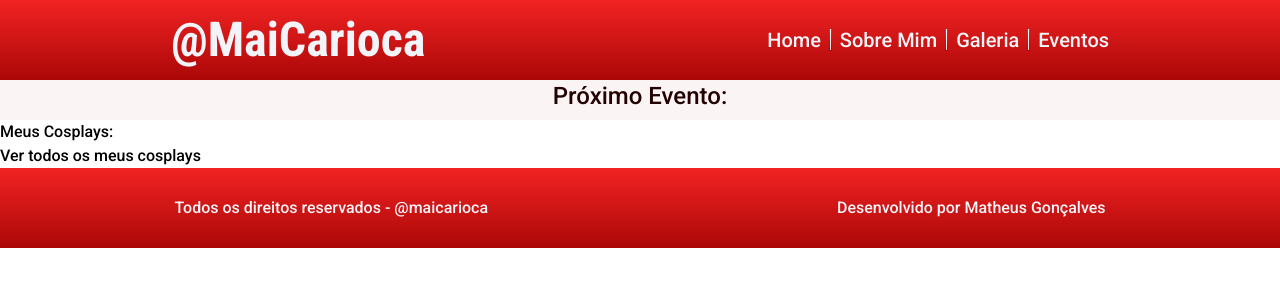
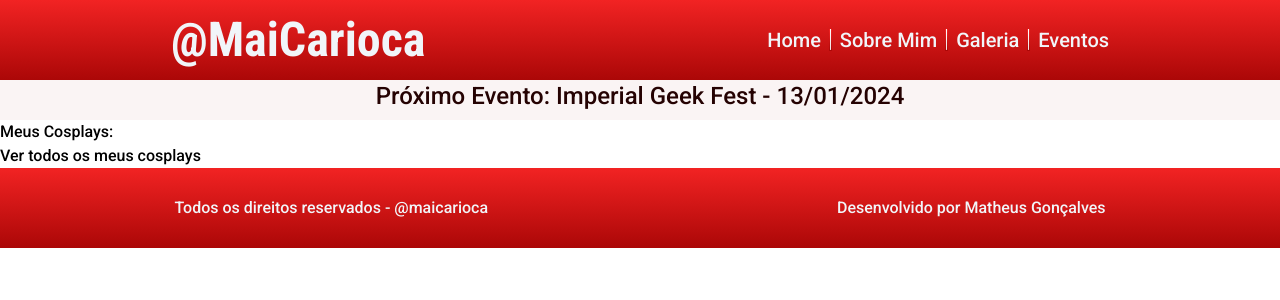
Before and after one commit to matheusLdev/maicarioca, a Next.js app: page / in a window 1280 px wide. Shown: the top 300 px of the page. Built offline with nearby package versions, Linux system fonts and the light colour scheme.

Commit message:
style:changing name next event

```diff
--- a/src/components/NextEvent/NextEvent.tsx
+++ b/src/components/NextEvent/NextEvent.tsx
@@ -1,7 +1,7 @@
 export default function NextEvent() {
     return (
         <section className='w-full h-10 bg-page-color text-center text-2xl text-seal-brown antialiased'>
-            <h2>Próximo Evento: </h2>
+            <h2>Próximo Evento: Imperial Geek Fest - 13/01/2024</h2>
         </section>
     );
 }
```
